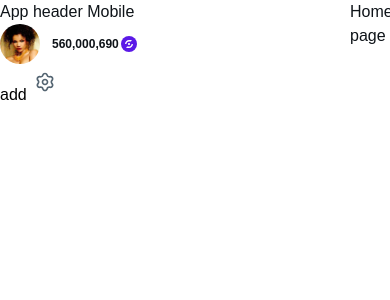
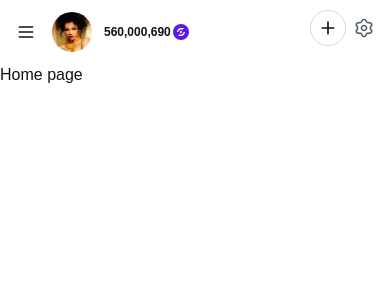
Before and after one commit to klavrenuk/next-notifications, a Next.js app in the folder notifications/: page / in a window 390 px wide. Shown: the top 300 px of the page. Built offline with nearby package versions, Linux system fonts and the light colour scheme.

Commit message:
AppHeaderMobile вертска

```diff
--- a/notifications/src/components/header/AppHeaderMobile.tsx
+++ b/notifications/src/components/header/AppHeaderMobile.tsx
@@ -6,15 +6,32 @@ import styles from './styles/app-header-mobile.module.scss'
 
 export default function AppHeaderMobile() {
     return (
-    <div>
-      App header Mobile
-      <UserHeaderInfo />
-      <div>
-        <button>add</button>
-        <button>
+        <div className={styles.appHeaderMobile}>
+            <div className={styles.blockUser}>
+                <button className={styles.btnIcon}>
+                    <Image
+                        src={"/icon/icon-burger.svg"}
+                        alt={""}
+                        height={36}
+                        width={36}
+                    />
+                </button>
+                <UserHeaderInfo/>
+            </div>
+
+            <div className={styles.control}>
+                <button className={styles.btnIcon}>
+                    <Image
+                        src={"/icon/icon-circle-plus.svg"}
+                        alt=""
+                        height={36}
+                        width={36}
+                    />
+                </button>
+                <button className={styles.btnIcon}>
                     <Image
                         src={"/icon/icon-settings.svg"}
-            alt=""
+                        alt="Настройки"
                         height={36}
                         width={36}
                     />
--- a/notifications/src/components/header/styles/app-header-mobile.module.scss
+++ b/notifications/src/components/header/styles/app-header-mobile.module.scss
@@ -0,0 +1,19 @@
+.appHeaderMobile {
+  width: 100%;
+  padding: 10px 8px;
+  display: flex;
+  align-items: center;
+  justify-content:  space-between;
+  gap: 1rem;
+}
+
+.blockUser {
+  display: flex;
+  gap: 8px;
+  align-items: center;
+}
+
+.btnIcon {
+  height: 36px;
+  width: 36px;
+}
--- a/notifications/src/layouts/styles/app-layout.module.scss
+++ b/notifications/src/layouts/styles/app-layout.module.scss
@@ -4,3 +4,11 @@
     align-items: flex-start;
     height: 100%;
 }
+
+@media  all and (max-width: 1280px) {
+    .appLayout {
+        display: flex;
+        flex-direction: column;
+
+    }
+}
```
Also changed, not shown: notifications/public/icon/icon-burger.svg (added), notifications/public/icon/icon-circle-plus.svg (added). Lines whose indentation alone changed are shown as unchanged.
